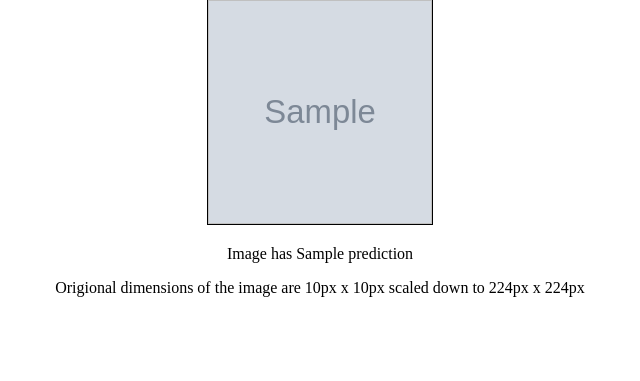
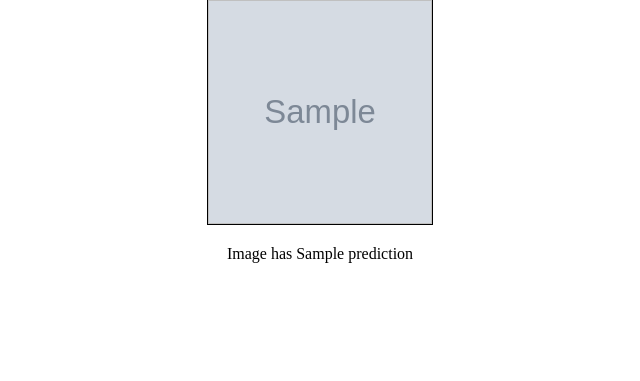
Before and after one commit to akdasUAF/ForestFireDetection, a Flask app: template Templates/index.html in a window 1280 px wide. Shown: the part 122-503 px from the top of the page, without its empty margins (320-960 px from the left). Run offline with Flask 2, Linux system fonts and the light colour scheme; the template is opened without the code that fills it: most values are stand-ins (such as "Sample title", 1, 10 or a date in 2020).

Commit message:
Removed dimension text (not needed)

```diff
--- a/Templates/index.html
+++ b/Templates/index.html
@@ -9,14 +9,13 @@
         <h1 class="text-center">Image Classifier</h1>
 
         <form class="p-3 text-center" action="/" method="post" enctype="multipart/form-data">
-            <input id="imageInput" class="form-control" type="file" name="imageFile">
+            <input id="imageInput" class="form-control btn btn-primary mt-3" type="file" name="imageFile">
             <input class="btn btn-primary mt-3" type="submit" value="Check for Fire">
         </form>
 
         {% if prediction %}
             <img id="displayImg" style="background-image: url('{{img}}');"></img>
-            <p class="text-center">Image has {{prediction}}</p>
-            <p class="text-center">Origional dimensions of the image are {{width}}px x {{height}}px scaled down to 224px x 224px</p>
+            <p class="revealText">Image has {{prediction}}</p>
         {% else %}
             <img id="displayImg"></img>
         {% endif %}
```
